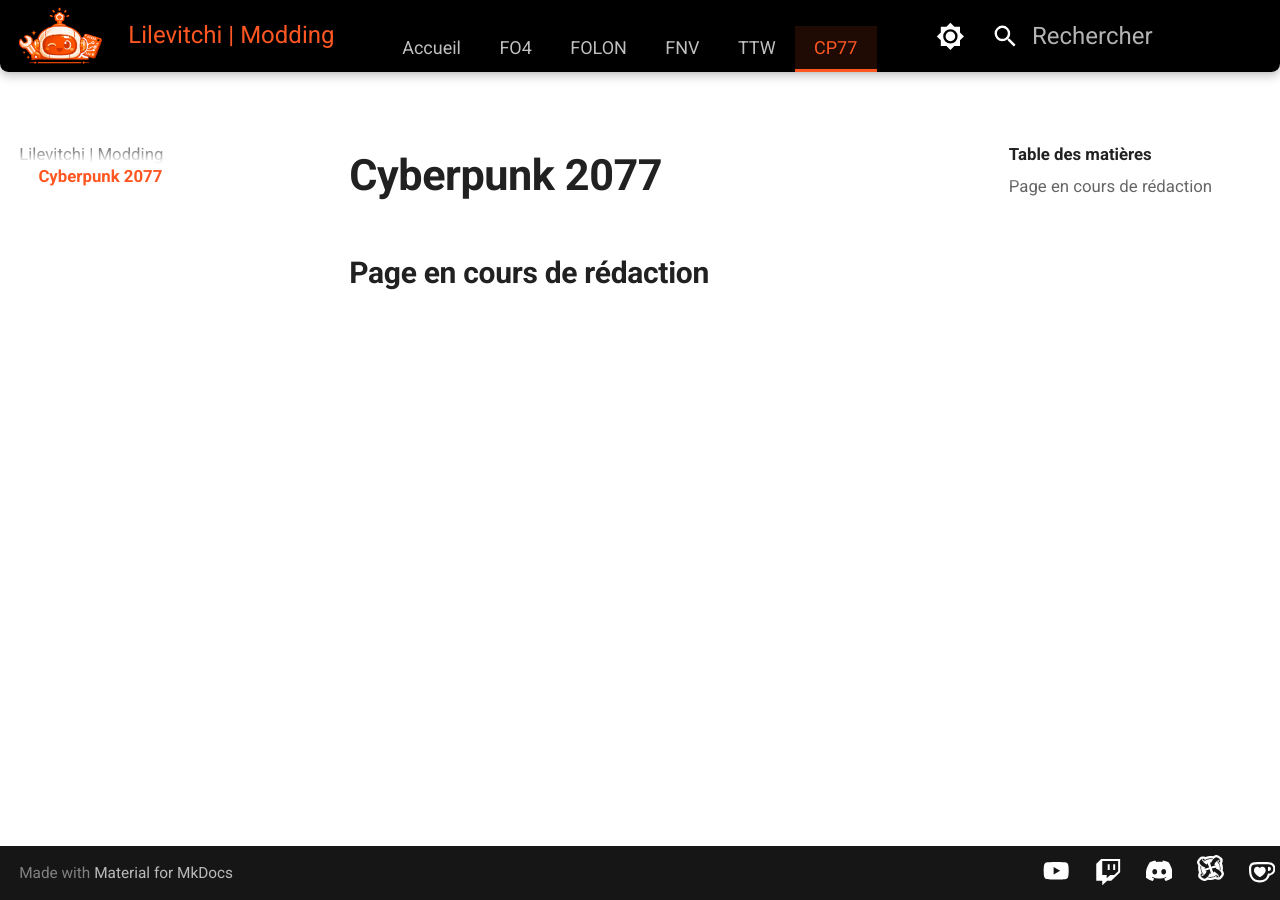
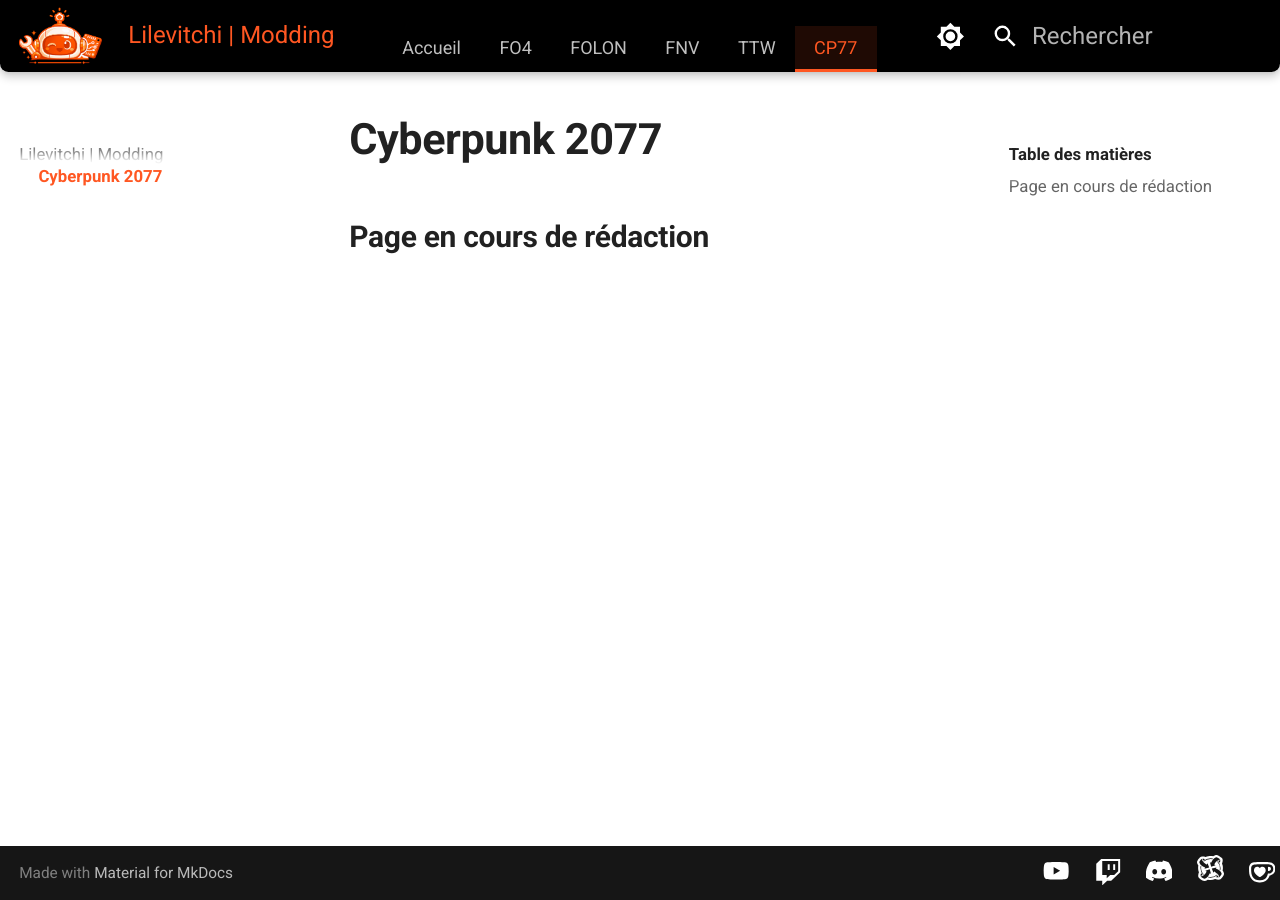
Before and after one commit to Lilevitchi/lilevitchi.github.io, an MkDocs documentation site: the page built from docs/cyberpunk/index.md, in a window 1280 px wide. Built offline with MkDocs 1.6.1 and Material for MkDocs 9.7.7, drawn with Linux system fonts in a browser that asks for light colours.

Commit message:
Update extra.css

```diff
--- a/docs/stylesheets/extra.css
+++ b/docs/stylesheets/extra.css
@@ -227,10 +227,10 @@
    STRUCTURE GLOBALE DU CONTENU
    -------------------------------------------------- */
 
-/*[data-md-color-scheme] .md-main__inner,
+[data-md-color-scheme] .md-main__inner,
 [data-md-color-scheme] .md-content {
   margin-top: 0;
-}*/
+}
 
 body:has(.game-grid) .md-sidebar--secondary {
   display: none !important;
```
